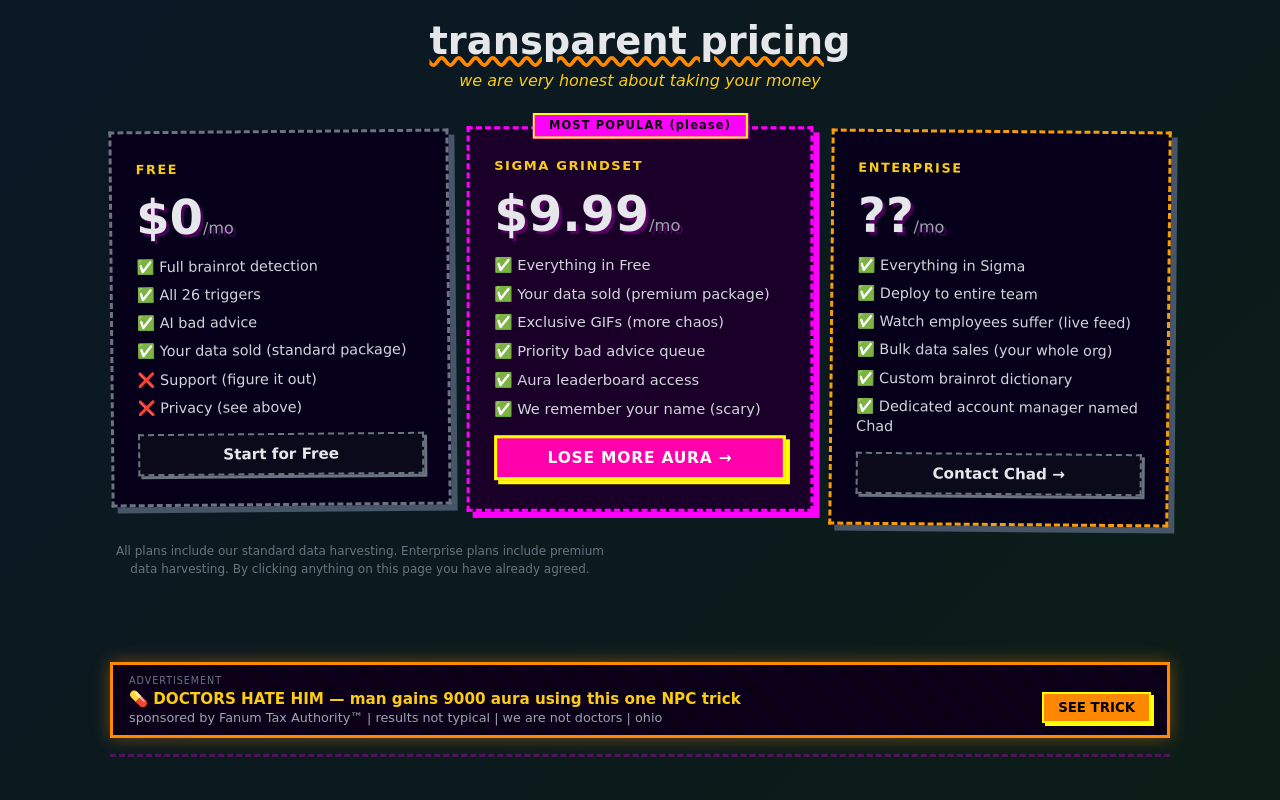
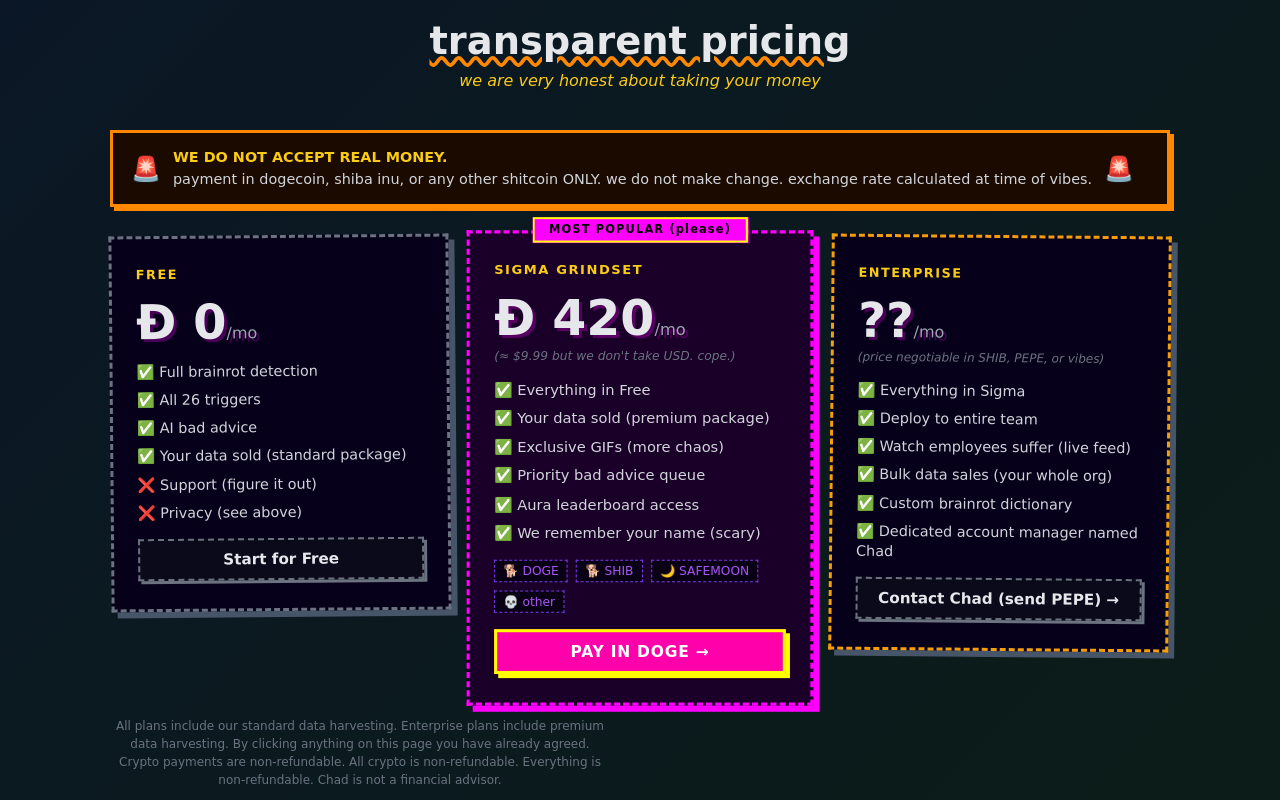
Before and after one commit to AryaanSheth/SIH-project, a React (Vite) app: page / in a window 1280 px wide. Shown: the part 2740-3540 px from the top of the page. Built offline with nearby package versions, Linux system fonts and the light colour scheme; no server answers.

Commit message:
feat: working version +1000 aura

```diff
--- a/src/components/FeedViewer.jsx
+++ b/src/components/FeedViewer.jsx
@@ -1,9 +1,11 @@
 import { useEffect, useMemo, useState } from "react";
+import { useNavigate } from "react-router-dom";
 import FeedCard from "./FeedCard";
 import { subscribeToDetections } from "../lib/firebaseLogger";
 
 export default function FeedViewer() {
   const [events, setEvents] = useState([]);
+  const navigate = useNavigate();
 
   useEffect(() => {
     const unsub = subscribeToDetections(setEvents, 50);
@@ -19,7 +21,10 @@ export default function FeedViewer() {
     <main className="app-shell">
       <header className="panel header">
         <div className="brand">BRAINROT FEED (LIVE)</div>
-        <div>AURA: {aura}</div>
+        <div style={{ display: "flex", alignItems: "center", gap: 16 }}>
+          <span>AURA: {aura}</span>
+          <button onClick={() => navigate("/app")}>← Back to App</button>
+        </div>
       </header>
       <section className="panel feed-panel">
         {events.length === 0 ? <div style={{ color: "#9ca3af" }}>No events yet. Start listening on main screen.</div> : null}
--- a/src/components/HomePage.jsx
+++ b/src/components/HomePage.jsx
@@ -203,11 +203,21 @@ export default function HomePage() {
       <section className="hp-section" id="pricing">
         <h2 className="hp-section-title">transparent pricing</h2>
         <p className="hp-section-sub">we are very honest about taking your money</p>
+
+        <div className="hp-crypto-notice">
+          <span className="hp-crypto-icon">🚨</span>
+          <div>
+            <strong>WE DO NOT ACCEPT REAL MONEY.</strong>
+            <span> payment in dogecoin, shiba inu, or any other shitcoin ONLY. we do not make change. exchange rate calculated at time of vibes.</span>
+          </div>
+          <span className="hp-crypto-icon">🚨</span>
+        </div>
+
         <div className="hp-pricing-grid">
 
           <div className="hp-plan">
             <div className="hp-plan-name">FREE</div>
-            <div className="hp-plan-price">$0<span>/mo</span></div>
+            <div className="hp-plan-price">Ð 0<span>/mo</span></div>
             <ul className="hp-plan-features">
               <li>✅ Full brainrot detection</li>
               <li>✅ All 26 triggers</li>
@@ -222,7 +232,8 @@ export default function HomePage() {
           <div className="hp-plan hp-plan-featured">
             <div className="hp-plan-badge">MOST POPULAR (please)</div>
             <div className="hp-plan-name">SIGMA GRINDSET</div>
-            <div className="hp-plan-price">$9.99<span>/mo</span></div>
+            <div className="hp-plan-price">Ð 420<span>/mo</span></div>
+            <div className="hp-plan-usd">(≈ $9.99 but we don't take USD. cope.)</div>
             <ul className="hp-plan-features">
               <li>✅ Everything in Free</li>
               <li>✅ Your data sold (premium package)</li>
@@ -231,12 +242,21 @@ export default function HomePage() {
               <li>✅ Aura leaderboard access</li>
               <li>✅ We remember your name (scary)</li>
             </ul>
-            <button className="hp-btn-primary" onClick={() => navigate("/app")}>Lose More Aura →</button>
+            <div className="hp-plan-coins">
+              <span title="Dogecoin">🐕 DOGE</span>
+              <span title="Shiba Inu">🐕 SHIB</span>
+              <span title="SafeMoon">🌙 SAFEMOON</span>
+              <span title="whatever">💀 other</span>
+            </div>
+            <button className="hp-btn-primary" onClick={() => alert("send DOGE to: much_wow_very_rizz.doge\n\nwe will not confirm receipt. this is fine.")}>
+              Pay in DOGE →
+            </button>
           </div>
 
           <div className="hp-plan">
             <div className="hp-plan-name">ENTERPRISE</div>
             <div className="hp-plan-price">??<span>/mo</span></div>
+            <div className="hp-plan-usd">(price negotiable in SHIB, PEPE, or vibes)</div>
             <ul className="hp-plan-features">
               <li>✅ Everything in Sigma</li>
               <li>✅ Deploy to entire team</li>
@@ -245,12 +265,12 @@ export default function HomePage() {
               <li>✅ Custom brainrot dictionary</li>
               <li>✅ Dedicated account manager named Chad</li>
             </ul>
-            <a className="hp-btn-secondary hp-btn-block" href="mailto:chad@rizzistential.fake">Contact Chad →</a>
+            <a className="hp-btn-secondary hp-btn-block" href="mailto:chad@rizzistential.fake">Contact Chad (send PEPE) →</a>
           </div>
 
         </div>
         <p className="hp-fine-print" style={{ textAlign: "center", marginTop: 16 }}>
-          All plans include our standard data harvesting. Enterprise plans include premium data harvesting. By clicking anything on this page you have already agreed.
+          All plans include our standard data harvesting. Enterprise plans include premium data harvesting. By clicking anything on this page you have already agreed. Crypto payments are non-refundable. All crypto is non-refundable. Everything is non-refundable. Chad is not a financial advisor.
         </p>
       </section>
 
--- a/src/index.css
+++ b/src/index.css
@@ -527,6 +527,44 @@ button:disabled { opacity: 0.5; cursor: not-allowed; }
   border: 2px solid #ffff00;
 }
 
+.hp-crypto-notice {
+  display: flex;
+  align-items: center;
+  gap: 12px;
+  background: #1a0a00;
+  border: 3px solid #ff8800;
+  padding: 14px 18px;
+  margin-bottom: 28px;
+  box-shadow: 4px 4px 0 #ff8800;
+  font-size: 0.9rem;
+  line-height: 1.5;
+}
+
+.hp-crypto-notice strong { color: #facc15; display: block; }
+.hp-crypto-notice span:not(.hp-crypto-icon) { color: #d1d5db; }
+.hp-crypto-icon { font-size: 1.5rem; flex-shrink: 0; animation: blink 1.2s step-end infinite; }
+
+.hp-plan-usd {
+  font-size: 0.75rem;
+  color: #6b7280;
+  font-style: italic;
+  margin-top: -10px;
+}
+
+.hp-plan-coins {
+  display: flex;
+  gap: 8px;
+  flex-wrap: wrap;
+}
+
+.hp-plan-coins span {
+  background: #0a0015;
+  border: 1px dashed #7c3aed;
+  padding: 3px 8px;
+  font-size: 0.75rem;
+  color: #a855f7;
+}
+
 .hp-plan-name {
   font-size: 0.8rem;
   font-weight: 700;
```
Also changed, not shown: brainrot-research/clips.md (+0 -2 lines).
